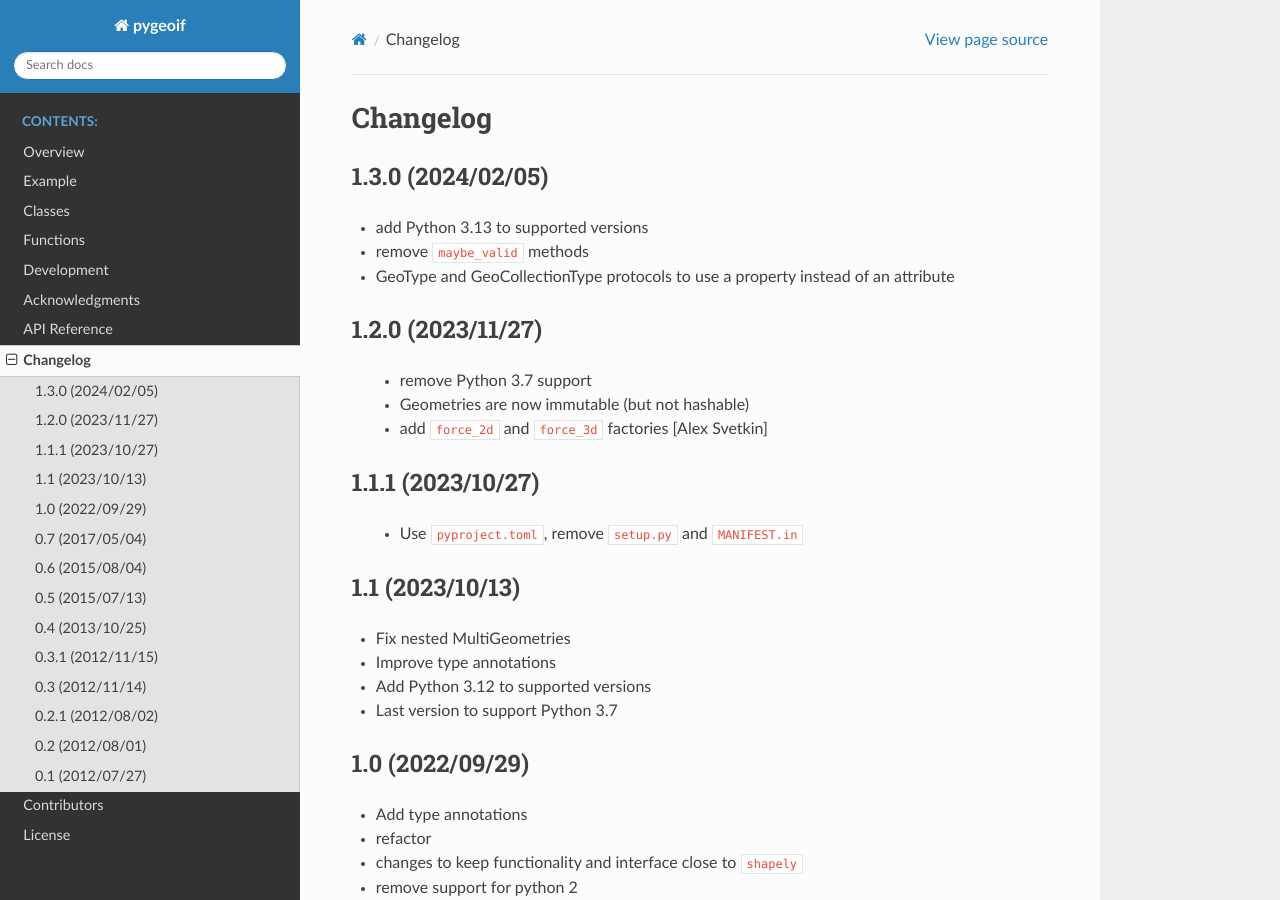
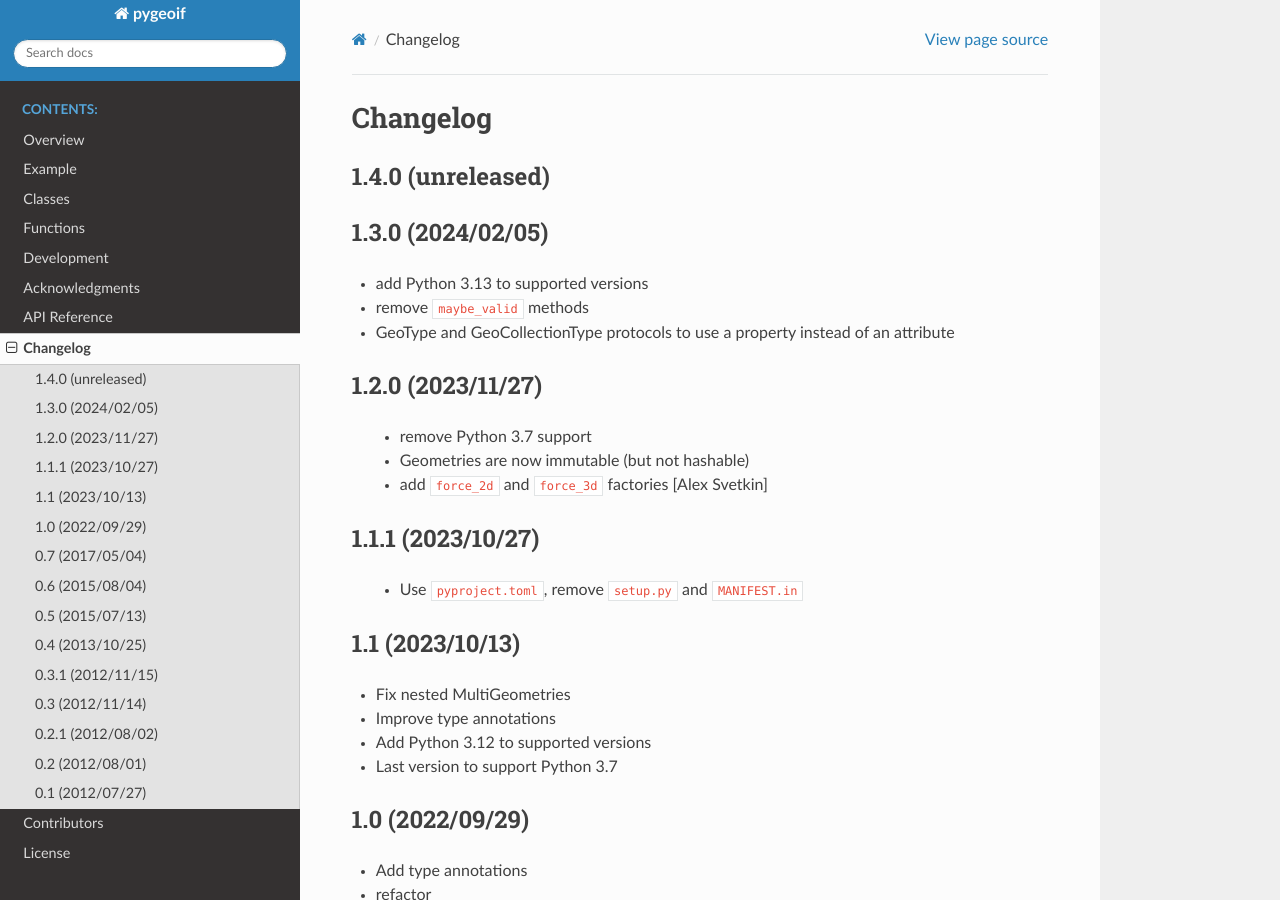
Before and after one commit to cleder/pygeoif, a Sphinx documentation site: the page built from docs/HISTORY.rst, in a window 1280 px wide and 900 px high. Built offline with Sphinx 7.4.7 and the Read the Docs theme 2.0.0, drawn with Linux system fonts in a browser that asks for light colours; the version number could not be read and is left out.

Commit message:
Add version 1.4.0 to changelog

```diff
--- a/docs/HISTORY.rst
+++ b/docs/HISTORY.rst
@@ -1,5 +1,10 @@
 Changelog
 =========
+
+1.4.0 (unreleased)
+------------------
+
+
 
 1.3.0 (2024/02/05)
 ------------------
```
